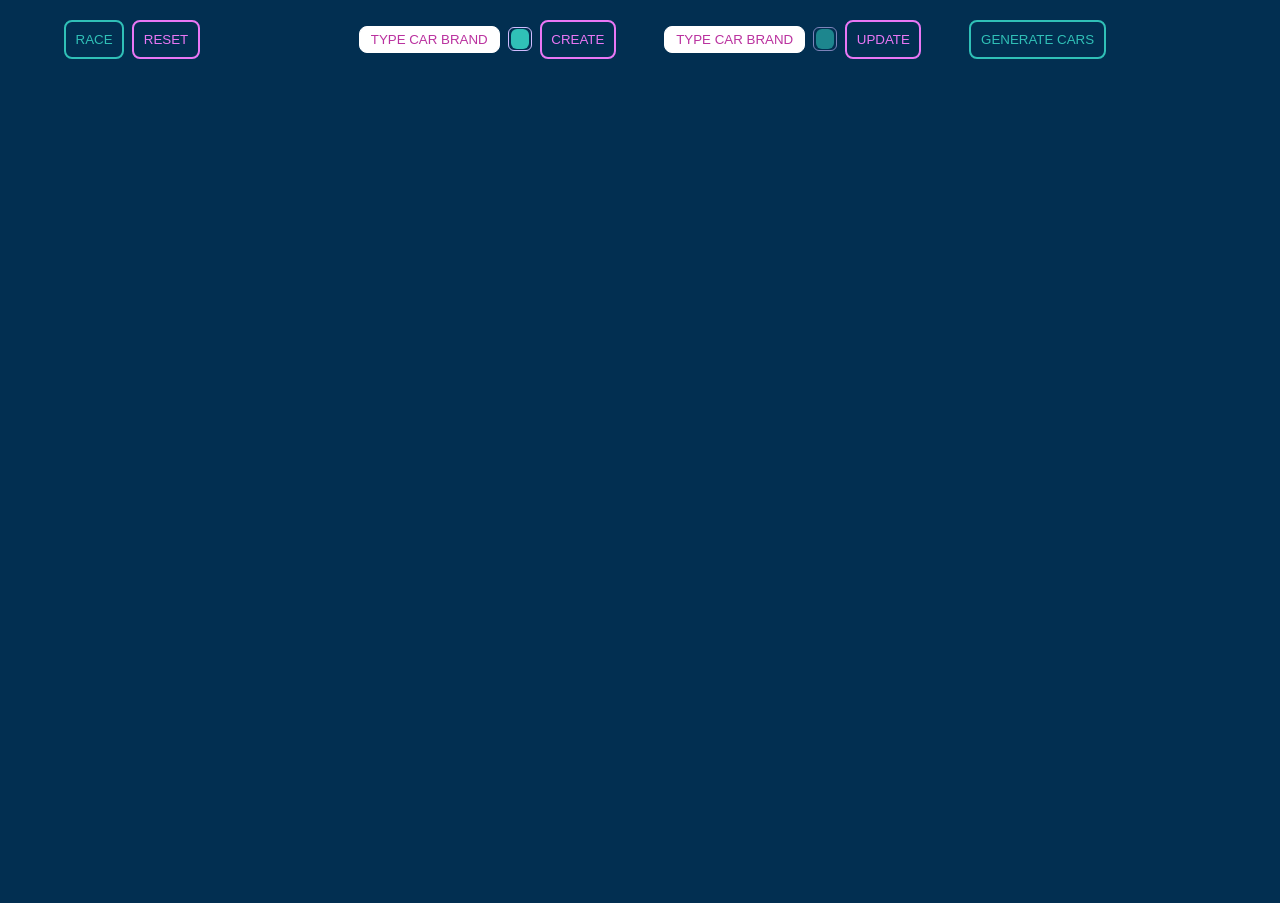
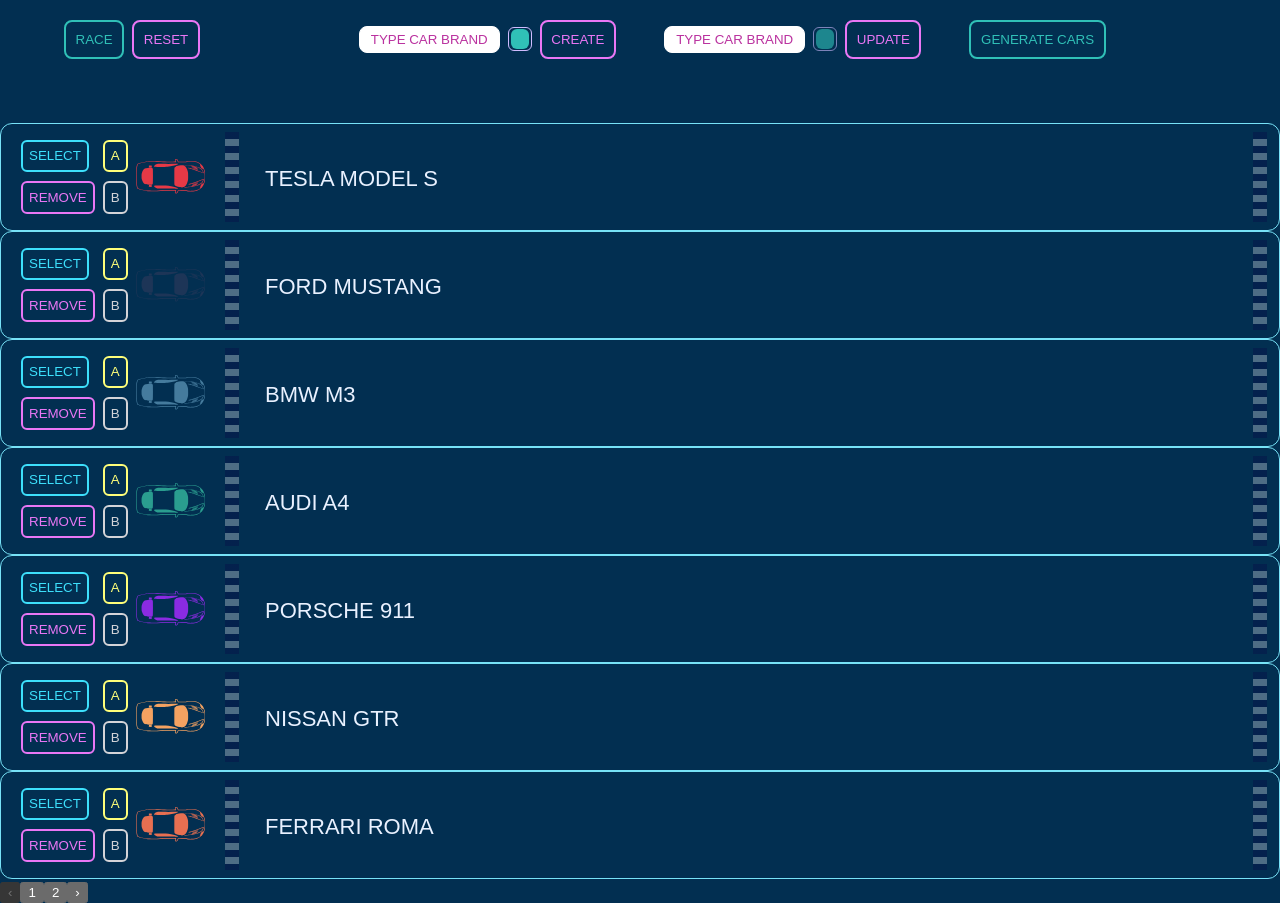
Before and after one commit to lyssolv/async-race, a React (Vite) app: page /garage in a window 1280 px wide. Shown: the part 260-1163 px from the top of the page. Before the commit the page ends 800 px from the top, so only its background shows below. Built offline with nearby package versions, Linux system fonts and the light colour scheme.

Commit message:
feat: complete garage UI

```diff
--- a/src/components/garage/CarCard.css
+++ b/src/components/garage/CarCard.css
@@ -4,7 +4,7 @@
   align-items: stretch;
   gap: 0.75rem;
   padding: 0.5rem 0.75rem;
-  border: 2px solid #77e2f7;
+  border: 1.5px solid #77e2f7;
   border-radius: 12px;
 }
 .car-row.selected {
--- a/src/components/garage/CarList.css
+++ b/src/components/garage/CarList.css
@@ -7,7 +7,7 @@
 
 .empty-garage {
   text-align: center;
-  padding: 2rem;
-  font-size: 1.1rem;
-  color: #e9e28f;
+  padding: 5.5rem 2rem;
+  font-size: 4rem;
+  color: #32bf4c;
 }
--- a/src/components/garage/CarList.tsx
+++ b/src/components/garage/CarList.tsx
@@ -1,5 +1,6 @@
 import CarCard from './CarCard';
 import type { Car } from '@utils/types';
+import "./CarList.css";
 
 type Props = {
   cars: Car[];
--- a/src/pages/Garage.tsx
+++ b/src/pages/Garage.tsx
@@ -1,16 +1,95 @@
+import { useMemo, useState } from "react";
 import GarageNavbar from '@components/garage/GarageNavbar';
+import CarList from "@components/garage/CarList";
+import Pagination from "@components/garage/Pagination";
+import type { Car } from "@utils/types";
+import { GARAGE_PAGE_SIZE } from "@utils/constants";
+
+
+const MOCK: Car[] = [
+  { id: 1, name: "Tesla Model S", color: "#e63946" },
+  { id: 2, name: "Ford Mustang",  color: "#1d3557" },
+  { id: 3, name: "BMW M3",        color: "#457b9d" },
+  { id: 4, name: "Audi A4",       color: "#2a9d8f" },
+  { id: 5, name: "Porsche 911",   color: "#8a2be2" },
+  { id: 6, name: "Nissan GTR",    color: "#f4a261" },
+  { id: 7, name: "Ferrari Roma",  color: "#e76f51" },
+  { id: 8, name: "Lambo Huracán", color: "#06d6a0" },
+];
 
 export default function Garage() {
+  const [cars, setCars] = useState<Car[]>(MOCK);
+  const [page, setPage] = useState(1);
+  const [selectedId, setSelectedId] = useState<number | null>(null);
+
+  const pageCount = Math.max(1, Math.ceil(cars.length / GARAGE_PAGE_SIZE));
+  const pageCars = useMemo(() => {
+    const start = (page - 1) * GARAGE_PAGE_SIZE;
+    return cars.slice(start, start + GARAGE_PAGE_SIZE);
+  }, [cars, page]);
+
+  const createCar = (name: string, color: string) => {
+    const id = Math.max(0, ...cars.map(c => c.id)) + 1;
+    const next = [...cars, { id, name, color }];
+    setCars(next);
+    const newPage = Math.ceil(next.length / GARAGE_PAGE_SIZE);
+    setPage(newPage);
+  };
+
+  const updateCar  = (id: number, name: string, color: string) => {
+     setCars(prev => prev.map(c => (c.id === id ? { ...c, name, color } : c)));
+};
+
+  const removeCar = (id: number) => {
+    const next = cars.filter(c => c.id !== id);
+    setCars(next);
+    if(selectedId === id) setSelectedId(null);
+    const newPageCount = Math.max(1, Math.ceil(next.length / GARAGE_PAGE_SIZE));
+    if (page > newPageCount) setPage(newPageCount);
+  };
+
+  const startRaceForPage = () => console.log("Start race for page", page);
+  const resetRaceForPage = () => console.log("Reset race for page", page);
+  const generate100 = () => {
+    const brands = ["Tesla","Ford","BMW","Audi","Porsche","Nissan","Ferrari","Lamborghini","Toyota","Honda"];
+    const models = ["Model S","Mustang","M3","A4","911","GTR","Roma","Huracán","Supra","Civic Type R"];
+    const base = Math.max(0, ...cars.map(c => c.id));
+    const add = Array.from({ length: 100 }, (_, i) => {
+      const m1 = brands[Math.floor(Math.random()*brands.length)];
+      const m2 = models[Math.floor(Math.random()*models.length)];
+      const color = `#${Math.floor(Math.random()*0xffffff).toString(16).padStart(6,"0")}`;
+      return { id: base + i + 1, name: `${m1} ${m2}`, color } as Car;
+    });
+    const next = [...cars, ...add];
+    setCars(next);
+    setPage(Math.ceil(next.length / GARAGE_PAGE_SIZE));
+  };
+
+
+
   return (
     <section className="garage-page">
       <GarageNavbar
-        onStartAll={() => console.log('Start all')}
-        onResetAll={() => console.log('Reset all')}
-        onGenerate100={() => console.log('Generate 100')}
-        onCreate={(name, color) => console.log('Create', name, color)}
-        selected={null}
-        onUpdateSelected={(name, color) => console.log('Update', name, color)}
+        onStartAll={startRaceForPage}
+        onResetAll={resetRaceForPage}
+        onGenerate100={generate100}
+        onCreate={createCar}
+        selected={cars.find(c => c.id === selectedId) || null}
+        onUpdateSelected={(name, color) => {
+          if (selectedId != null) updateCar(selectedId, name, color);
+        }}
       />
+
+      <CarList
+        cars={pageCars}
+        selectedId={selectedId}
+        onSelect={setSelectedId}
+        onDelete={removeCar}
+        onStart={(id) => console.log("start", id)}
+        onStop={(id) => console.log("stop", id)}
+      />
+
+      <Pagination page={page} pageCount={pageCount} onChange={setPage} />
     </section>
   );
 }
```
